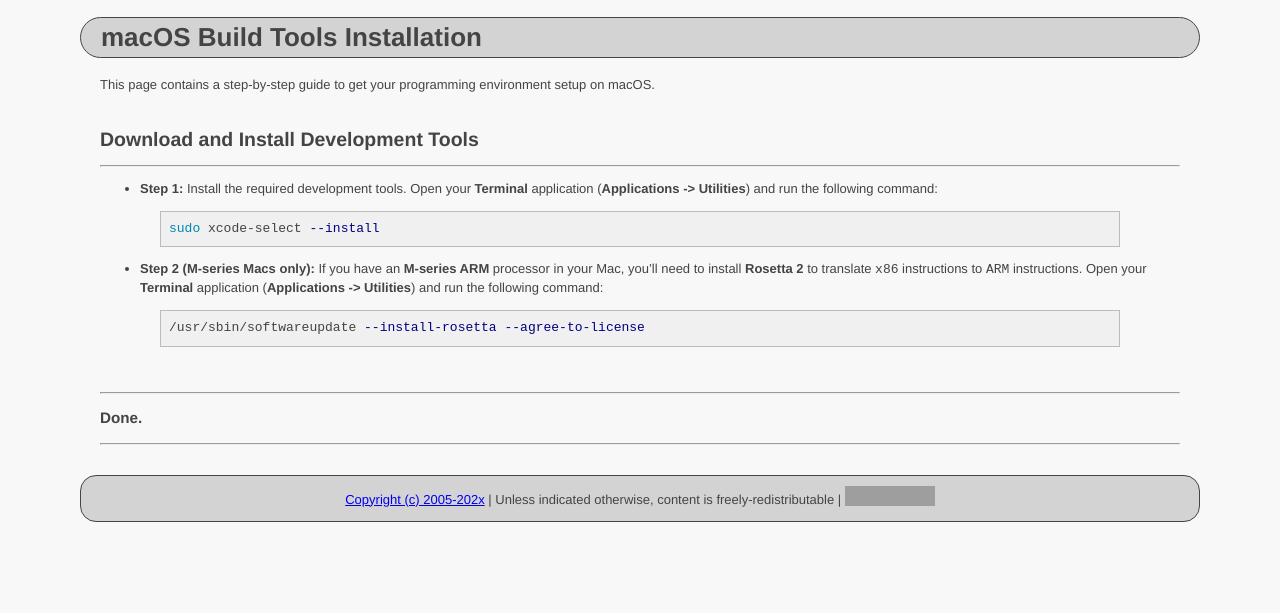
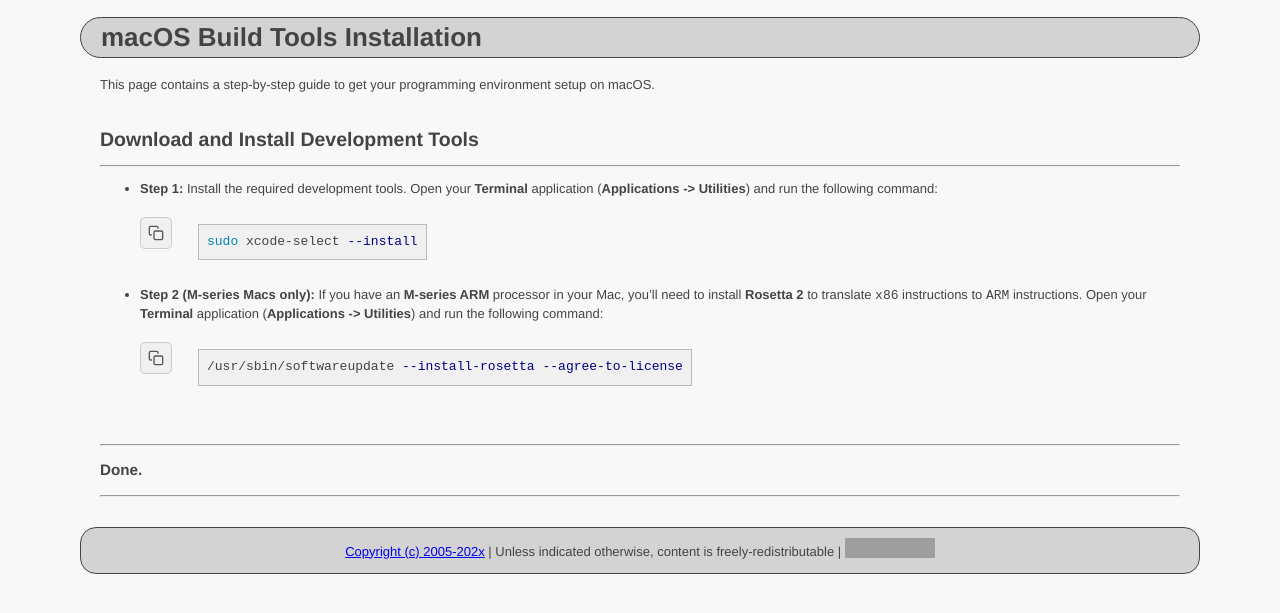
Before and after one commit to ycpcs/dev-env-setup-guide, a Jekyll site: the page built from prog_envs/macOS/macOS_build_tools_installation.md, in a window 1280 px wide. Shown: the top 613 px of the page. Built offline with Jekyll 4.4.1, drawn with Linux system fonts in a browser that asks for light colours; grey boxes are pictures that could not be loaded.

Commit message:
updated copy button styling

```diff
--- a/css/copy_button.css
+++ b/css/copy_button.css
@@ -1,26 +1,43 @@
 .code-wrapper {
-  position: relative;
+  display: flex;
+  flex-direction: row;
+  align-items: flex-start;
+  gap: 0;
+  margin: 0.5em 0;
 }
 
 .copy-btn {
-  position: absolute;
-  top: 6px;
-  right: 6px;
-  padding: 3px 10px;
-  font-size: 12px;
+  flex-shrink: 0;
+  display: flex;
+  align-items: center;
+  justify-content: center;
+  width: 32px;
+  height: 32px;
+  margin-top: 6px;
+  margin-right: 6px;
+  padding: 0;
   cursor: pointer;
-  background: #444;
-  color: #fff;
-  border: none;
-  border-radius: 4px;
-  opacity: 0;
-  transition: opacity 0.2s;
+  background: #f0f0f0;
+  color: #555;
+  border: 1px solid #ccc;
+  border-radius: 5px;
+  transition: background 0.2s, color 0.2s, border-color 0.2s;
 }
 
-.code-wrapper:hover .copy-btn {
-  opacity: 1;
+.copy-btn:hover {
+  background: #2a9d2a;
+  color: #fff;
+  border-color: #228b22;
 }
 
 .copy-btn.copied {
   background: #2a9d2a;
+  color: #fff;
+  border-color: #228b22;
 }
+
+.copy-btn svg {
+  width: 16px;
+  height: 16px;
+  pointer-events: none;
+}
--- a/js/copy_button.js
+++ b/js/copy_button.js
@@ -1,24 +1,37 @@
+// Standard "copy" SVG icon (two overlapping rectangles), used by GitHub, VS Code, etc.
+var COPY_ICON = '<svg xmlns="http://www.w3.org/2000/svg" viewBox="0 0 24 24" fill="none" stroke="currentColor" stroke-width="2" stroke-linecap="round" stroke-linejoin="round">'
+  + '<rect x="9" y="9" width="13" height="13" rx="2" ry="2"></rect>'
+  + '<path d="M5 15H4a2 2 0 0 1-2-2V4a2 2 0 0 1 2-2h9a2 2 0 0 1 2 2v1"></path>'
+  + '</svg>';
+
+var CHECK_ICON = '<svg xmlns="http://www.w3.org/2000/svg" viewBox="0 0 24 24" fill="none" stroke="currentColor" stroke-width="2.5" stroke-linecap="round" stroke-linejoin="round">'
+  + '<polyline points="20 6 9 17 4 12"></polyline>'
+  + '</svg>';
+
 document.addEventListener("DOMContentLoaded", function () {
   document.querySelectorAll("pre").forEach(function (pre) {
     var wrapper = document.createElement("div");
     wrapper.className = "code-wrapper";
     pre.parentNode.insertBefore(wrapper, pre);
-    wrapper.appendChild(pre);
 
     var btn = document.createElement("button");
     btn.className = "copy-btn";
-    btn.textContent = "Copy";
+    btn.innerHTML = COPY_ICON;
+    btn.setAttribute("title", "Copy code");
+    btn.setAttribute("aria-label", "Copy code");
+
     wrapper.appendChild(btn);
+    wrapper.appendChild(pre);
 
     btn.addEventListener("click", function () {
       var code = pre.querySelector("code")
         ? pre.querySelector("code").innerText
         : pre.innerText;
       navigator.clipboard.writeText(code).then(function () {
-        btn.textContent = "Copied!";
+        btn.innerHTML = CHECK_ICON;
         btn.classList.add("copied");
         setTimeout(function () {
-          btn.textContent = "Copy";
+          btn.innerHTML = COPY_ICON;
           btn.classList.remove("copied");
         }, 2000);
       });
```
